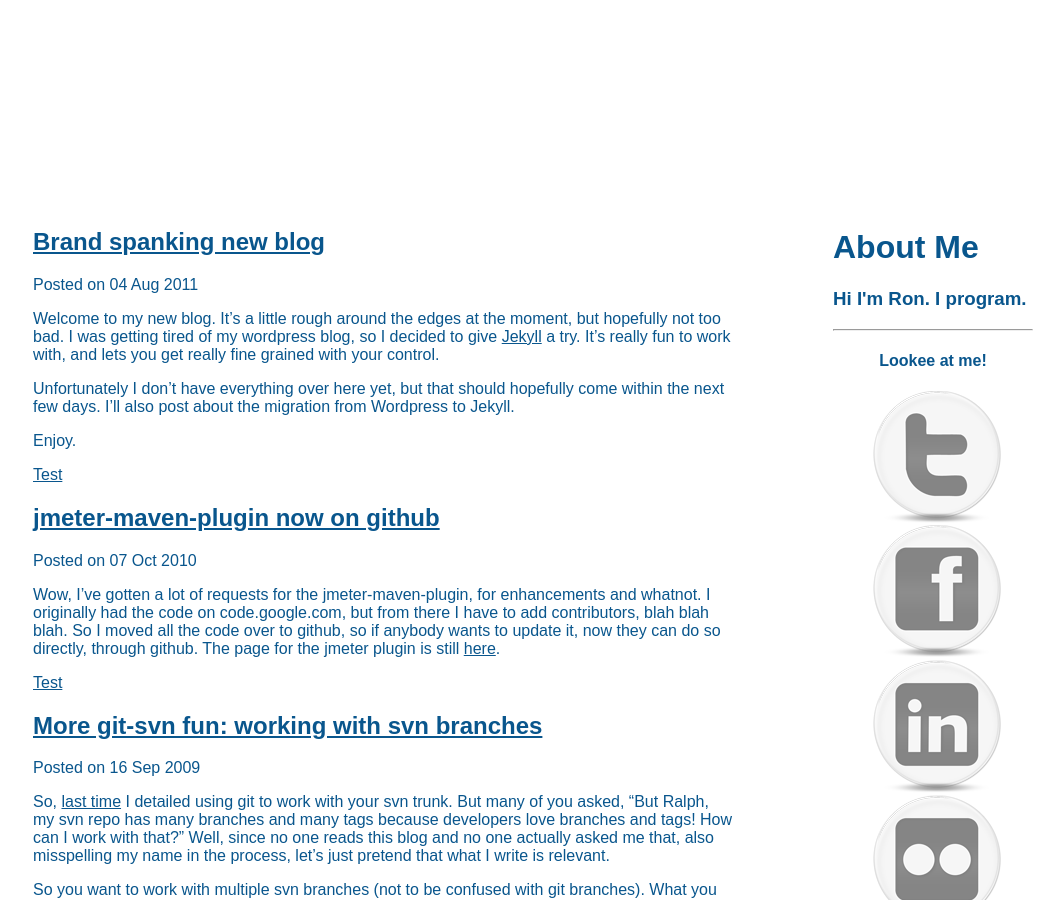
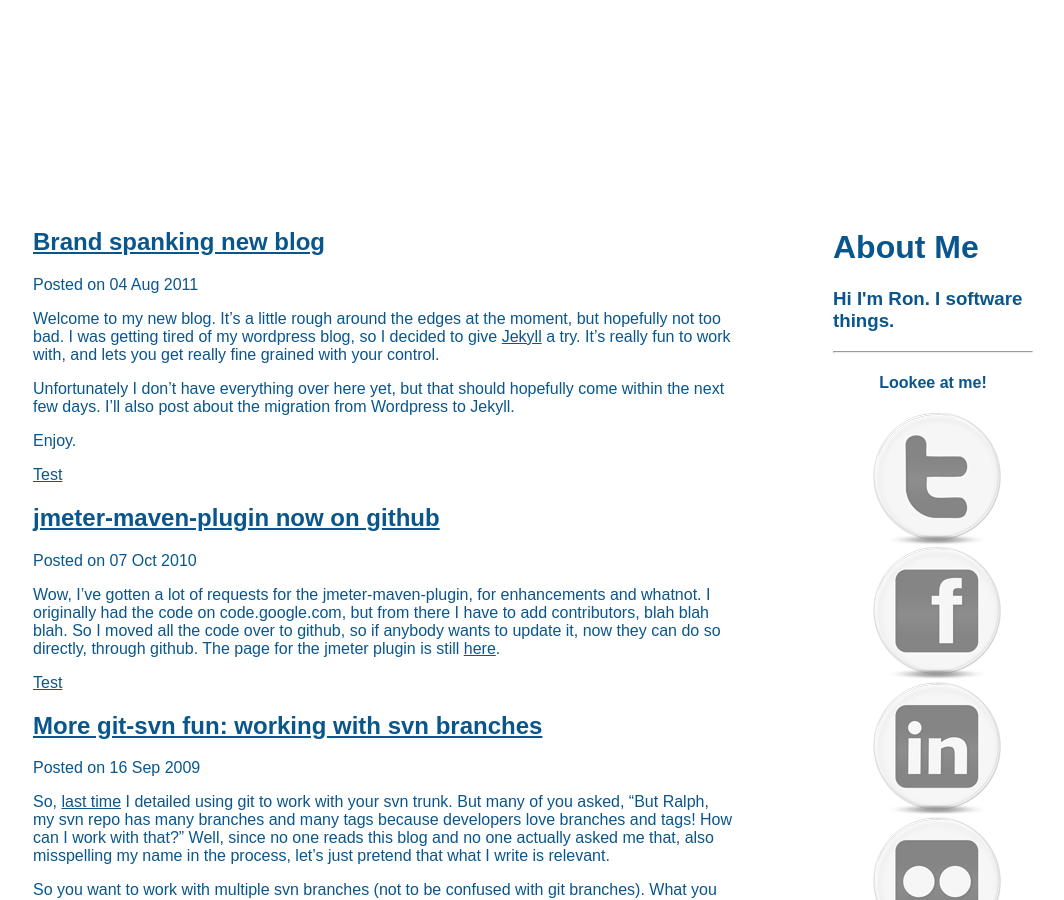
Before and after one commit to Ronnie76er/ronalleva, a Jekyll site: the page built from index.html, in a window 1280 px wide and 900 px high. Shown: the whole window, without its empty margins (107-1171 px from the left). Built offline with Jekyll 4.4.1, drawn with Linux system fonts in a browser that asks for light colours; some web fonts are replaced; Markdown is read by kramdown in place of the engine named in the settings; comment, search, counter and statistics services are not loaded.

Commit message:
Change some wording

```diff
--- a/_layouts/default.html
+++ b/_layouts/default.html
@@ -10,7 +10,7 @@ title: This is a blog
 
     <div class="menuitems">
         <h1> About Me</h1>
-        <h3> Hi I'm Ron. I program.</h3>
+        <h3> Hi I'm Ron. I software things.</h3>
         <hr>
         <h4>Lookee at me!</h4>
         <ul>
```
